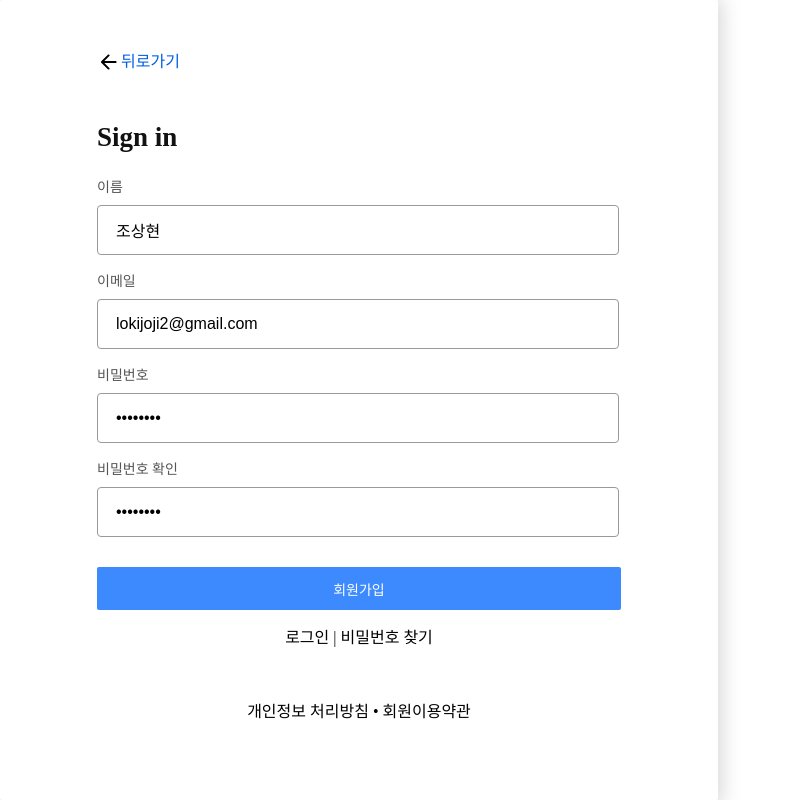
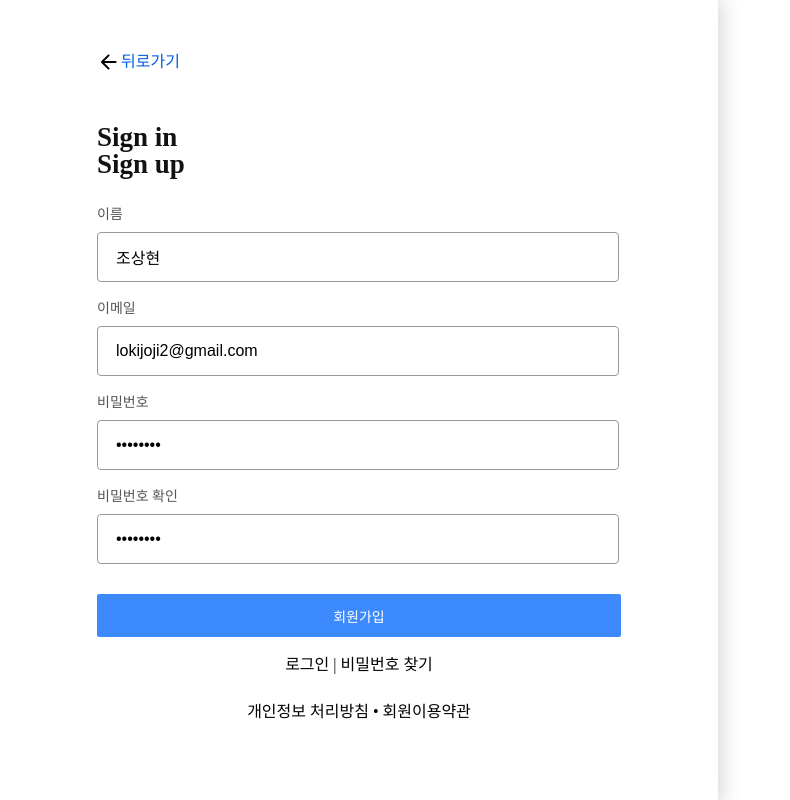
Before and after one commit to scouit/scouit-frontend, a React app: page /signup in a window 1280 px wide. Shown: the whole page, without its empty margins (0-790 px from the left). Built offline with nearby package versions, Linux system fonts and the light colour scheme; no server answers.

Commit message:
(#17) bug: Sign up title 추가

```diff
--- a/src/pages/auth/SignUp.tsx
+++ b/src/pages/auth/SignUp.tsx
@@ -19,6 +19,7 @@ export const SignUpPage = () => {
 
   return (
     <AuthWrapper onSubmit={() => signUpMutate.mutate()}>
+      <Text size="heading1">Sign up</Text>
       <Input
         value={text.name}
         margin="30px 0 20px 0"
```
